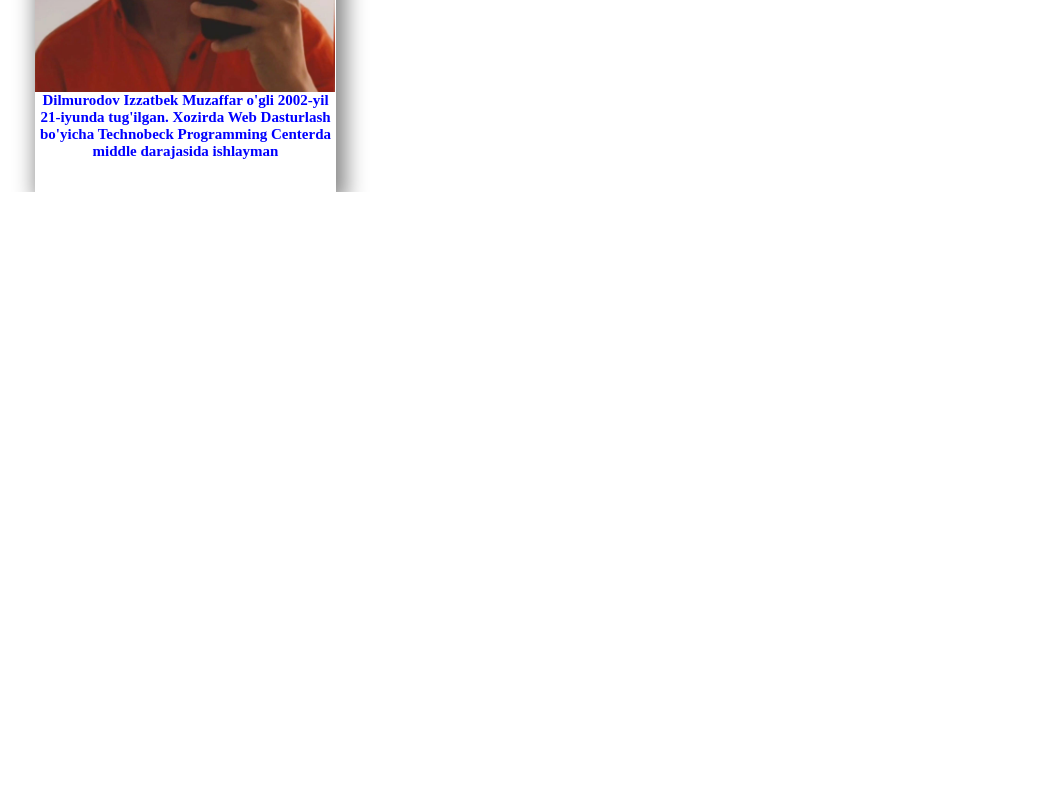
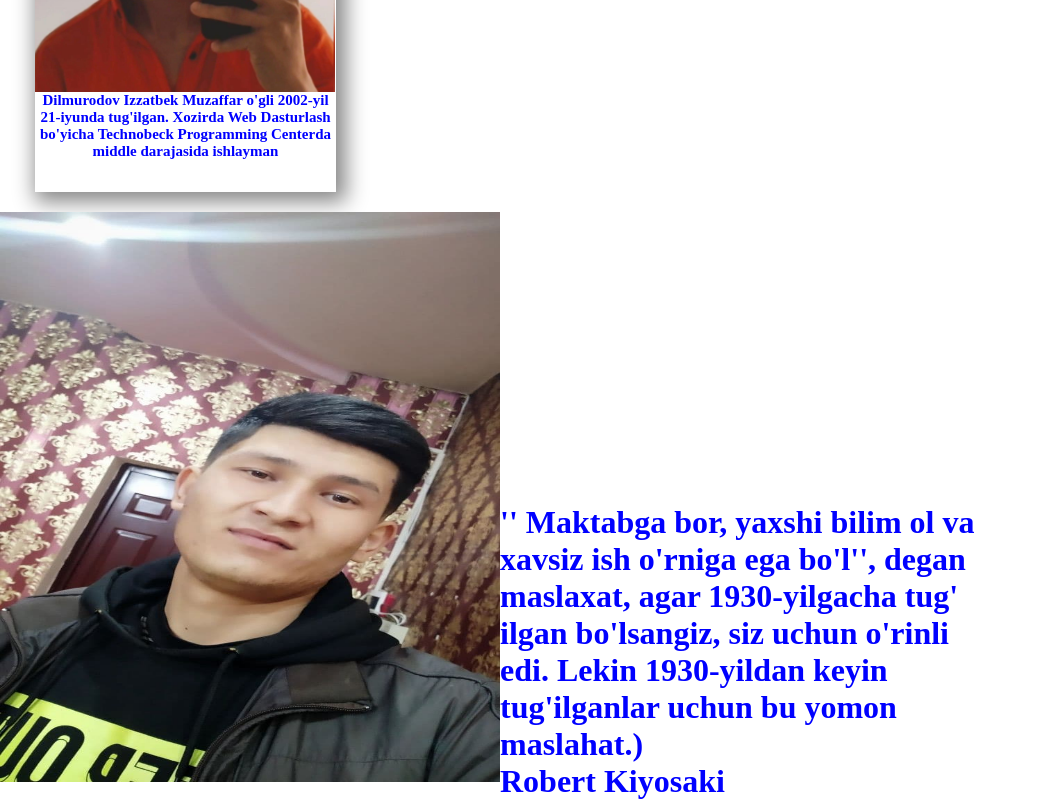
Before and after one commit to OtabekDeveloper/vazifa, a React (Create React App) app: page / in a window 1280 px wide. Shown: the part 1877-2677 px from the top of the page, without its empty margins (0-1037 px from the left). Before the commit the page ends 2069 px from the top, so only its background shows below. Built offline with nearby package versions, Linux system fonts and the light colour scheme.

Commit message:
Elbek ham qo'shdi

```diff
--- a/src/App.js
+++ b/src/App.js
@@ -1,5 +1,6 @@
 import Abdurashid from './view/abdurashid';
 import IslamCard from './view/islamkan12/IslamCard'
+import Elbekjon from './view/Elbek/Elbek'
 import './App.css';
 import Abdulboriy from './view/Abdulboriy/Abdulboriy'
 import Izzy from './view/izzy/Izzy';
@@ -11,6 +12,7 @@ function App() {
       <IslamCard/>
       <Abdulboriy/>
       <Izzy />
+      <Elbekjon />
 
     </>
   );
--- /dev/null
+++ b/src/view/Elbek/Elbek.css
@@ -0,0 +1,6 @@
+.imgElbek{
+    padding-top: 20px;
+    width: 500px;
+    height: 600px;
+    padding-bottom: 10px;
+}
--- /dev/null
+++ b/src/view/Elbek/Elbek.js
@@ -0,0 +1,24 @@
+import React from "react";
+import './Elbek.css'
+import Elbekjon from "../Elbek/rasm1.jpg";
+function Elbek() {
+  return (
+    <>
+      <div className='container'>
+
+           <img className="imgElbek" src={Elbekjon} alt="" />
+           <div className="card ">
+           <h1>
+           '' Maktabga bor, yaxshi bilim ol va xavsiz ish o'rniga ega bo'l'',
+           degan maslaxat, agar 1930-yilgacha tug' ilgan bo'lsangiz, siz uchun o'rinli edi.
+           Lekin 1930-yildan keyin tug'ilganlar uchun bu yomon maslahat.)
+<br/>
+Robert Kiyosaki
+           </h1>
+           </div>
+      </div>
+    </>
+  );
+}
+
+export default Elbek;
```
Also changed, not shown: src/view/Elbek/rasm1.jpg (added), src/view/Elbek/rasm3.jpg (added).
